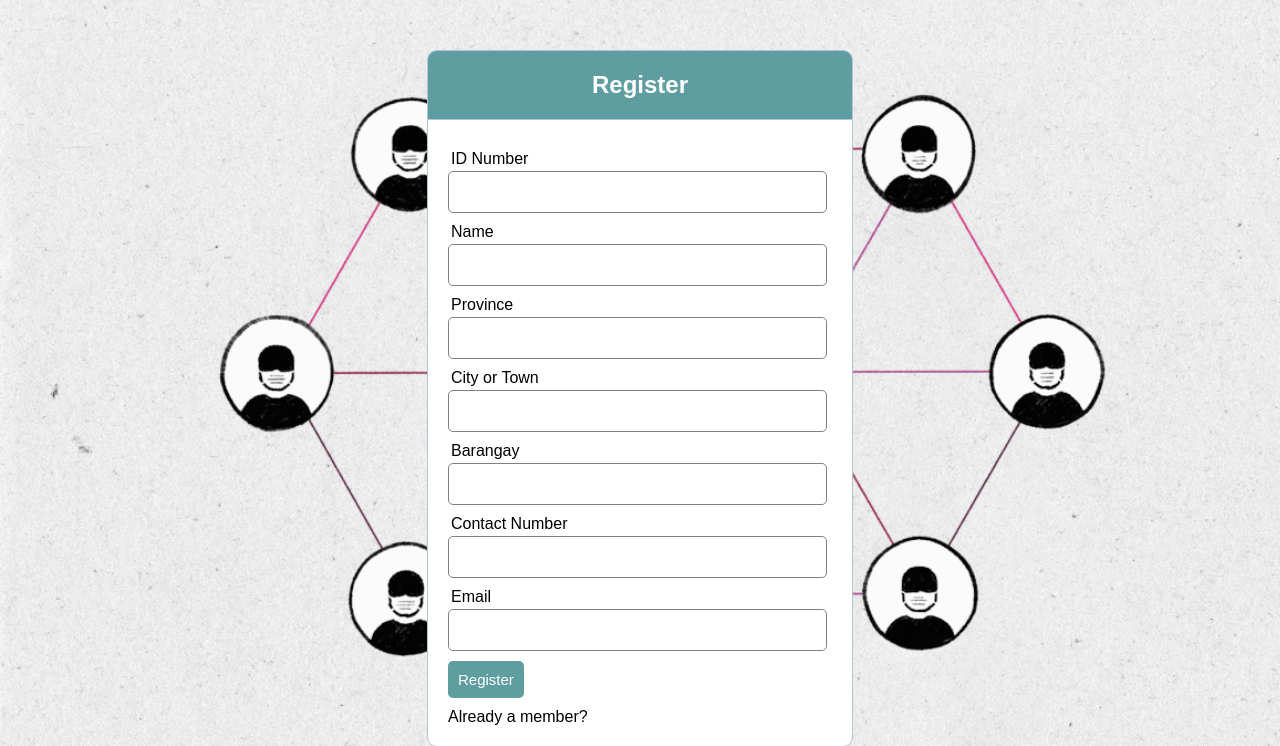
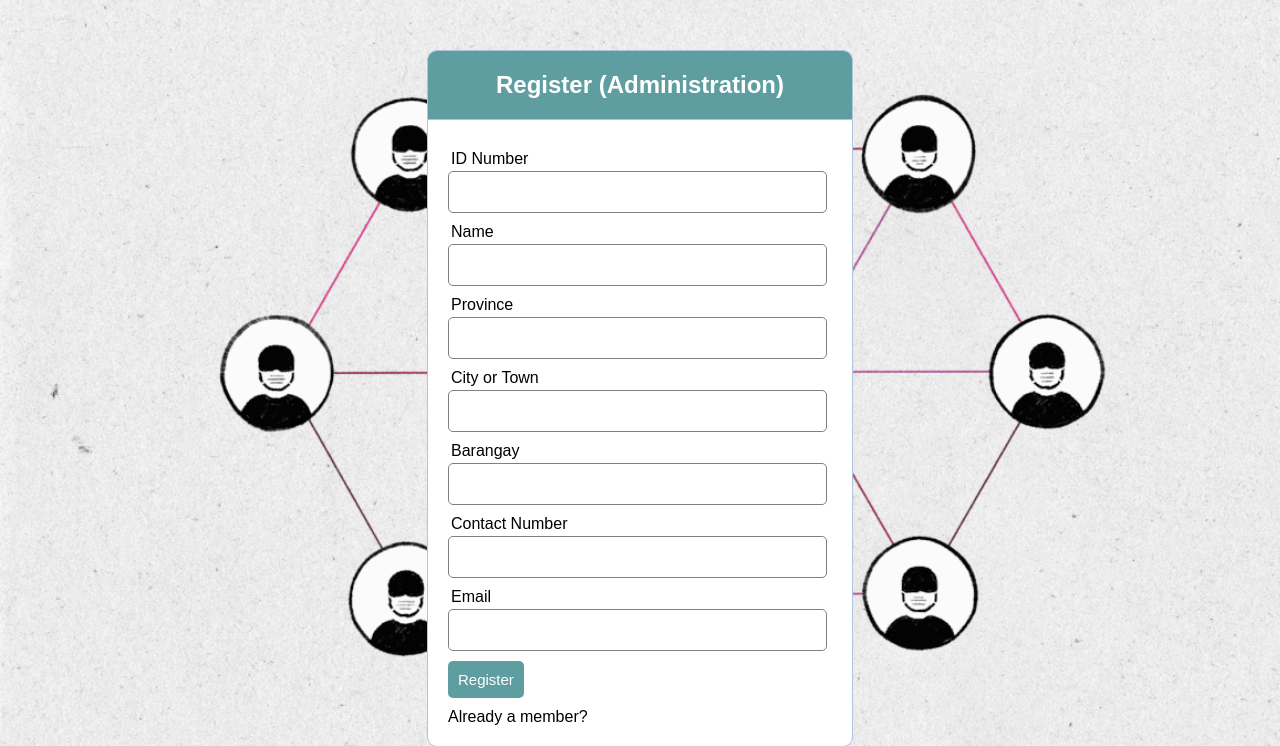
Before and after one commit to kcayme/web_dev, a PHP site: page /faculty_registration.php in a window 1280 px wide. Shown: the top 746 px of the page. Run offline with PHP 8.4, Linux system fonts and the light colour scheme.

Commit message:
Labelled Registration Pages - Slight Textual Edits

```diff
--- a/faculty_registration.php
+++ b/faculty_registration.php
@@ -6,7 +6,7 @@
 </head>
 <body>
   <div class="header">
-  	<h2>Register</h2>
+  	<h2>Register (Administration)</h2>
   </div>
 
   <form method="post" action="server.php">
--- a/mode.php
+++ b/mode.php
@@ -177,7 +177,7 @@ span.psw {
     </div>
     <div class="container" style="background-color:#f1f1f1">
       <button type="button" onclick="document.getElementById('id02').style.display='none'" class="cancelbtn">Cancel</button>
-      <span class="psw">New User?<a href="faculty_registration.php">Register Account</a></span>
+      <span class="psw">New User?<a href="faculty_registration.php">&nbsp;Register Account</a></span>
     </div>
   </form>
 </div>
--- a/student_registration.php
+++ b/student_registration.php
@@ -6,7 +6,7 @@
 </head>
 <body>
   <div class="header">
-  	<h2>Register</h2>
+  	<h2>Register (Student)</h2>
   </div>
 
   <form method="post" action="server.php">
```
